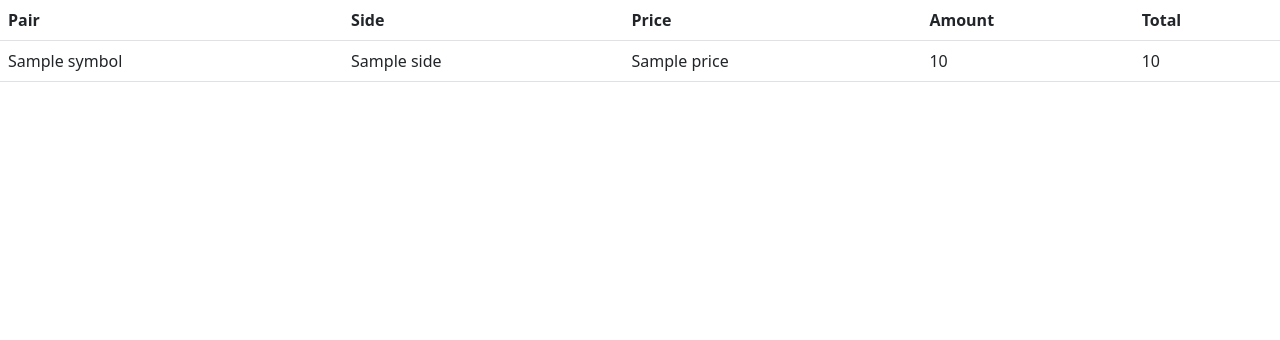
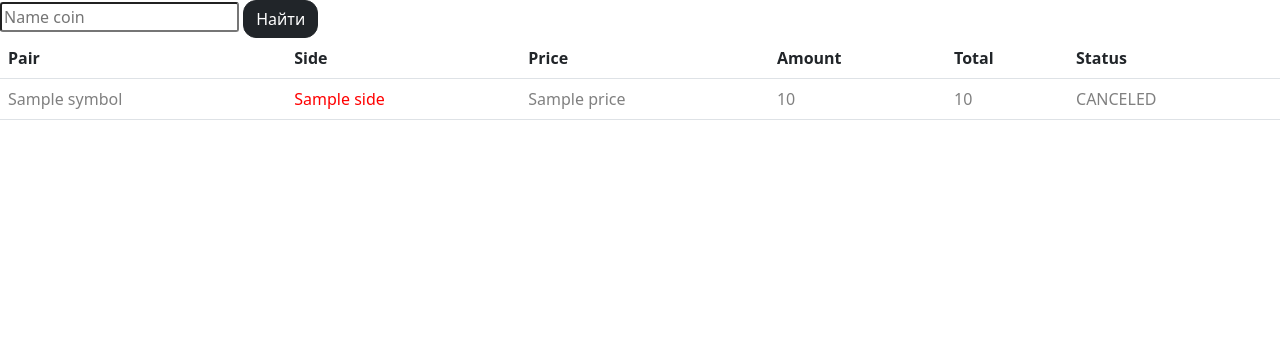
Before and after one commit to MRX580/Exchange, a Django app: template exchange/main/templates/history_spot.html in a window 1280 px wide. Shown: the part 108-448 px from the top of the page. Run offline with Django 3.2, Linux system fonts and the light colour scheme; the template is opened without the code that fills it: most values are stand-ins (such as "Sample title", 1, 10 or a date in 2020); some libraries are stand-ins or nearby versions.

Commit message:
add history orders on spot update

```diff
--- a/exchange/main/templates/history_spot.html
+++ b/exchange/main/templates/history_spot.html
@@ -1,5 +1,7 @@
 {% extends 'base.html' %}
 {% block content %}
+<form role="search">
+<input type="search" placeholder="Name coin" aria-label="Search" size="20" style="border-radius: 3px;"> <button style="border-radius: 13px;" type="button" class="btn btn-dark">Найти</button>
 <table class="table table-hover">
   <thead>
     <tr>
@@ -7,63 +9,40 @@
       <th scope="col">Side</th>
       <th scope="col">Price</th>
       <th scope="col">Amount</th>
-      <th scope="col"> Total</th>
+      <th scope="col">Total</th>
+      <th scope="col">Status</th>
     </tr>
   </thead>
   <tbody>
   {% for i in info %}
-    <tr>
+  {% if i.status == 'CANCELED' %}
+    <tr style="color: gray;">
       <td>{{ i.symbol }}</td>
-      <td>{{ i.side }}</td>
+      {% if i.side == 'BUY' %}
+      <td style="color: green;">{{ i.side }}</td>
+      {% else %}
+      <td style="color: red;">{{ i.side }}</td>
+      {% endif %}
       <td>{{ i.price }}</td>
       <td>{{ i.origQty }}</td>
       <td>{{ i.cummulativeQuoteQty }}</td>
+      <td>{{ i.status }}</td>
     </tr>
+  {% else %}
+  <tr>
+      <td>{{ i.symbol }}</td>
+      {% if i.side == 'BUY' %}
+      <td style="color: green;">{{ i.side }}</td>
+      {% else %}
+      <td style="color: red;">{{ i.side }}</td>
+      {% endif %}
+      <td>{{ i.price }}</td>
+      <td>{{ i.origQty }}</td>
+      <td>{{ i.cummulativeQuoteQty }}</td>
+      <td>{{ i.status }}</td>
+    </tr>
+  {% endif %}
   {% endfor %}
   </tbody>
 </table>
-<!--<table class="table">-->
-<!--    <thead>-->
-<!--      <tr>-->
-<!--        <th scope="col">Pair</th>-->
-<!--          {% for i in all %}-->
-<!--        <td>{{ i.name_coin }}</td>-->
-<!--        {% endfor %}-->
-<!--      </tr>-->
-<!--    </thead>-->
-<!--      <thead>-->
-<!--      <tr>-->
-<!--        <th scope="col">Side</th>-->
-<!--           {% for i in col_vo_coin %}-->
-<!--        <td>{{ i }}</td>-->
-<!--        {% endfor %}-->
-<!--      </tr>-->
-<!--    </thead>-->
-<!--      <thead>-->
-<!--      <tr>-->
-<!--        <th scope="col">Price</th>-->
-<!--          {% for i in price %}-->
-<!--        <td>{{ i }}</td>-->
-<!--        {% endfor %}-->
-<!--      </tr>-->
-<!--    </thead>-->
-<!--      <thead>-->
-<!--      <tr>-->
-<!--        <th scope="col">Amount</th>-->
-<!--          {% for i in changes %}-->
-<!--          {% if i < 0 %}-->
-<!--          <td style="color: red;">{{ i }} %</td>-->
-<!--          {% else %}-->
-<!--          <td style="color: green ;">+ {{ i }} %</td>-->
-<!--          {% endif %}-->
-<!--        {% endfor %}-->
-<!--      </tr>-->
-<!--      <tr>-->
-<!--        <th scope="col">Total</th>-->
-<!--          {% for i in price %}-->
-<!--        <td>{{ i }}</td>-->
-<!--        {% endfor %}-->
-<!--      </tr>-->
-<!--    </thead>-->
-<!--  </table>-->
 {% endblock %}
```
